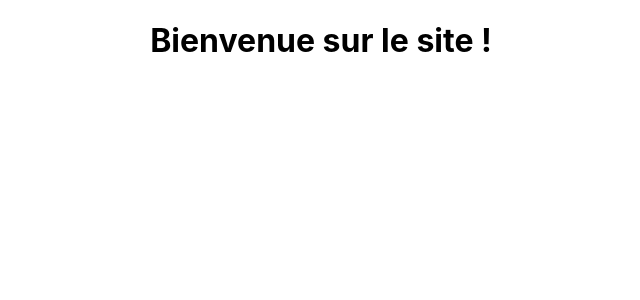
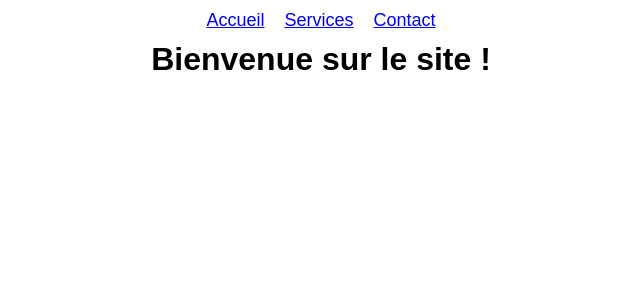
Before and after one commit to mbkdev60/ziratsu-react-router, a React (Create React App) app: page / in a window 1280 px wide. Shown: the top 300 px of the page, without its empty margins (319-959 px from the left). Built offline with nearby package versions, Linux system fonts and the light colour scheme.

Commit message:
add components contact navbar services

```diff
--- a/src/App.js
+++ b/src/App.js
@@ -3,10 +3,12 @@ import { Routes, Route } from 'react-router-dom';
 import Home from './components/Home/Home';
 import Profile from './components/Profile/Profile';
 import Notfound from './components/NotFound/Notfound';
+import Navbar from './components/Navbar/Navbar';
 
 function App() {
   return (
     <div className="App">
+      <Navbar />
       <Routes>
         <Route path="/" element={<Home />} />
         <Route path="/profil/:id" element={<Profile />} />
--- /dev/null
+++ b/src/components/Navbar/Navbar.js
@@ -0,0 +1,14 @@
+import React from 'react'
+import { Link } from 'react-router-dom'
+
+export default function Navbar() {
+  return (
+    <div>
+      <nav>
+        <Link to="/">Accueil</Link>
+        <Link to="/services">Services</Link>
+        <Link to="/contact">Contact</Link>
+      </nav>
+    </div>
+  );
+}
--- a/src/index.css
+++ b/src/index.css
@@ -1,13 +1,19 @@
-body {
+*, ::before, ::after {
+  box-sizing: border-box;
   margin: 0;
-  font-family: -apple-system, BlinkMacSystemFont, 'Segoe UI', 'Roboto', 'Oxygen',
-    'Ubuntu', 'Cantarell', 'Fira Sans', 'Droid Sans', 'Helvetica Neue',
-    sans-serif;
-  -webkit-font-smoothing: antialiased;
-  -moz-osx-font-smoothing: grayscale;
+  padding: 0;
 }
 
-code {
-  font-family: source-code-pro, Menlo, Monaco, Consolas, 'Courier New',
-    monospace;
+body {
+  font-family: Arial, Helvetica, sans-serif;
 }
+
+nav {
+  margin: 10px
+  0;
+}
+
+nav a {
+  margin: 10px;
+  font-size: 18px;
+}
```
Also changed, not shown: src/components/Contact/Contact.js (added, +9 -0 lines), src/components/Services/Services.js (added, +9 -0 lines).
